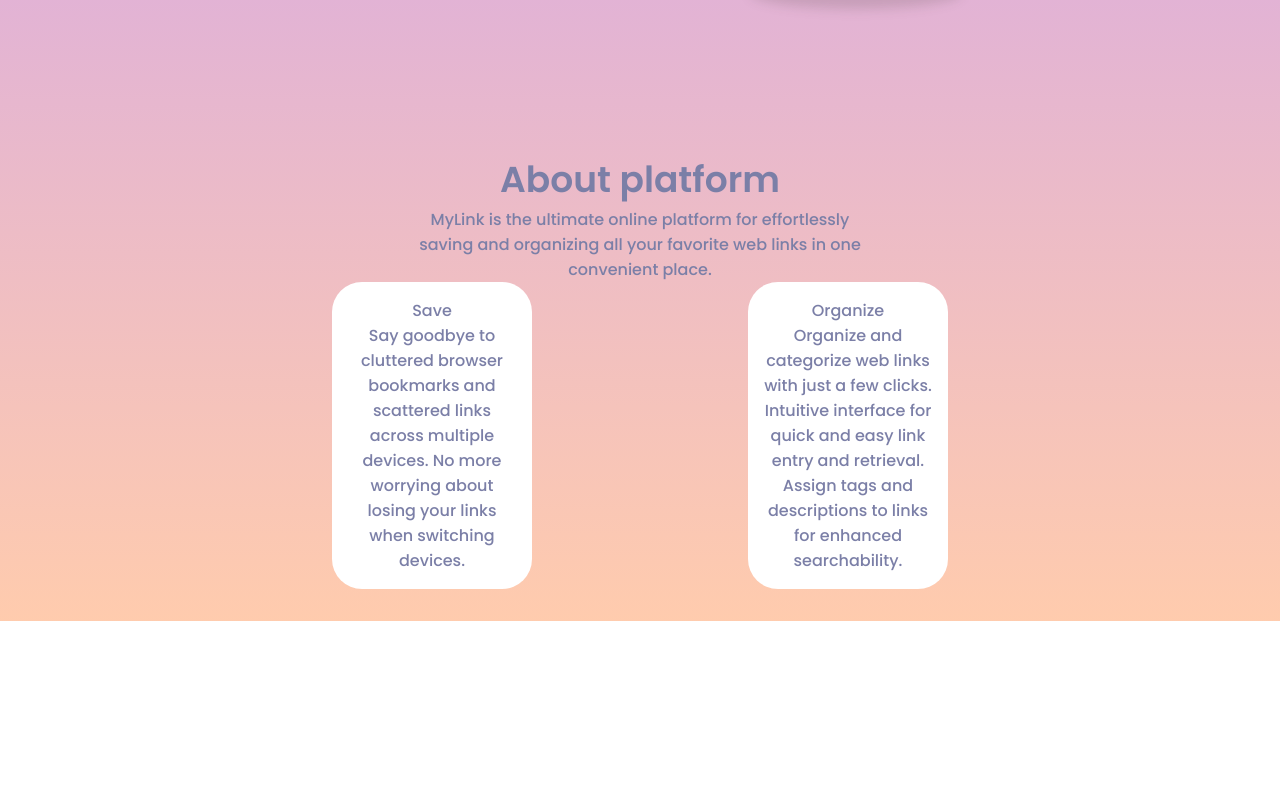
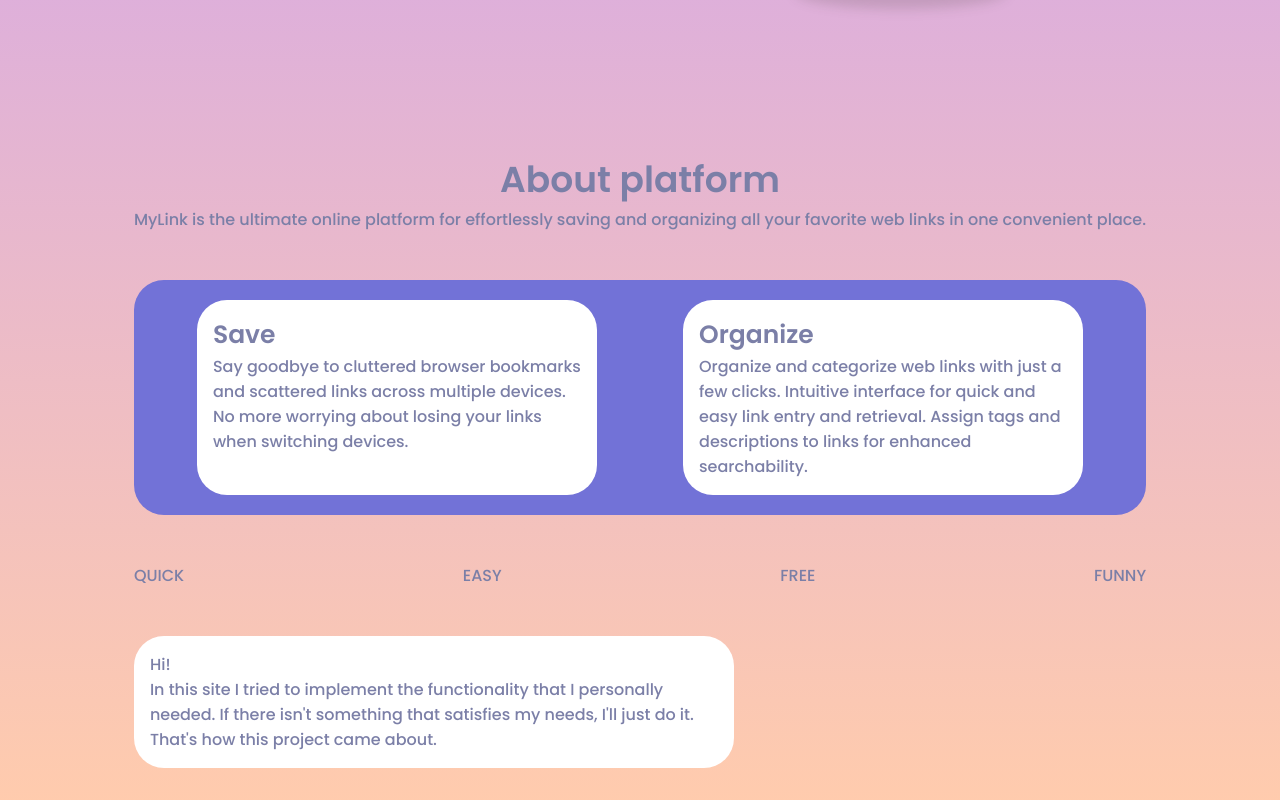
Before and after one commit to snorrien/my-links, a React (Create React App) app in the folder client/: page / in a window 1280 px wide. Shown: the part 664-1464 px from the top of the page. Before the commit the page ends 1285 px from the top, so only its background shows below. Built offline with nearby package versions, Linux system fonts and the light colour scheme.

Commit message:
feat: add animation of delete

```diff
--- a/client/src/App.css
+++ b/client/src/App.css
@@ -2,7 +2,7 @@
 
 :root {
   /*========== Colors ==========*/
-  --title-color: #fff;
+  --common-color: #fff;
   --text-color: hsl(235, 20%, 57%);
   --shape-gradient: linear-gradient(90deg,
                   hsl(300, 76%, 60%),
--- a/client/src/components/Links/LinksPage/LinksPage.css
+++ b/client/src/components/Links/LinksPage/LinksPage.css
@@ -30,10 +30,8 @@
   color: rgba(182, 176, 176, 1);
   margin: 0;
   border-radius: 10px;
-  width: 100%;
+  width:50%;
   display: flex;
-
-
 }
 
 .search {
@@ -42,7 +40,7 @@
   justify-content: space-between;
   text-align: center;
   width: 600px;
-  margin: 0 3rem;
+  margin: 10px 3rem;
 }
 
 .search__input {
@@ -73,8 +71,17 @@
   color: #ccc;
 }
 
-.MenuItem {
-  color: rgb(98, 22, 22);
+.sort{
+  outline: none;
+  width:150px;
+  height: 45px;
+  border-radius: 12px;
+  border: 1.5px solid lightgrey;
+  padding: 5px;
+}
+
+.add-link-button{
+  width:200px;
 }
 
 /*=============CARDS=============*/
@@ -84,3 +91,18 @@
   gap: 2rem;
   grid-template-columns: 1fr 1fr 1fr 1fr 1fr;
 }
+
+
+.deleteAnimation {
+  animation: compressionAnimation 0.5s ease-in-out;
+}
+
+@keyframes compressionAnimation {
+  0% {
+    transform: scale(1);
+  }
+
+  100% {
+    transform: scale(0.3);
+  }
+}
--- a/client/src/components/Links/LinksPage/LinksPage.tsx
+++ b/client/src/components/Links/LinksPage/LinksPage.tsx
@@ -1,6 +1,6 @@
 import "./LinksPage.css";
 import LinkItem from "../LinkItem/LinkItem";
-import { useState, useEffect, ChangeEvent } from 'react';
+import { useState, useEffect, ChangeEvent, useRef } from 'react';
 import { LinkModel } from '../../../Models/LinkModel';
 import { addLink } from '../../../Firebase/Link/addLink';
 import { getLinks } from '../../../Firebase/Link/getLinks';
@@ -17,6 +17,8 @@
     const [filteredCards, setFilteredCards] = useState<LinkModel[]>([]);
     const [search, setSearch] = useState<string>();
     const [sorting, setSorting] = useState<string>();
+    const [removedCardId, setRemovedCardId] = useState<string | null>(null);
+    const inputRef = useRef(null);
 
 
     useEffect(() => {
@@ -54,6 +56,10 @@
         setConfirmationDialog(false)
 
         if (result && selectedCard) {
+            setRemovedCardId(selectedCard.id);
+            setTimeout(() => {
+                setRemovedCardId(null);
+            }, 500);
             await deleteLink(selectedCard.id);
             await fetchCards();
         }
@@ -81,26 +87,29 @@
         setIsShowFolderList((prevIsShowFolderList) => !prevIsShowFolderList);
     }
 
+    function getCardClass(cardId:string): string | undefined {
+        return removedCardId===cardId ? 'deleteAnimation' : '';
+    }
+
     return (
         <div className='card__page'>
             <LinksFolders clickFolderList={clickFolderList} />
             <div className={`links__wrapper ${isShowFolderList ? 'show-list-folders' : 'hide-list-folders'}`}>
                 <div className="nav__search">
                     <div className="search">
-                        <label>Sort</label>
-                        <select onChange={onSortingChange}>
-                            <option value="byDate">By Date</option>
-                            <option value="byTitle">By Title</option>
+                        <select onChange={onSortingChange} className="sort">
+                            <option className='sort-item' value="byDate">By Date</option>
+                            <option className='sort-item' value="byTitle">By Title</option>
                         </select>
                         <input className="search__input" placeholder="Search..." type="text" name="text" onChange={filterBySearch} />
                     </div>
                 </div>
-                <button onClick={handleAddClick}>
+                <button onClick={handleAddClick} className="add-link-button">
                     + Add new link
                 </button>
                 <div className="cards-grid">
                     {filteredCards.map((card) => (
-                        <div key={card.id}>
+                        <div key={card.id} className={getCardClass(card.id)}>
                             <LinkItem card={card} editCard={handleEdit} deleteCard={handleDelete} />
                         </div>
                     ))}
--- a/client/src/components/MainPage/MainPage.css
+++ b/client/src/components/MainPage/MainPage.css
@@ -70,20 +70,21 @@
 
 .about {
     padding: 1rem 0 2rem;
+    width: 100%;
+
 }
 
 .about__container {
     text-align: center;
+    display: flex;
+    flex-direction: column;
+    gap: 3rem;
 }
 
 .about__name {
     display: flex;
     flex-direction: column;
     text-align: center;
-    max-width: 450px;
-    margin-left: auto;
-    margin-right: auto;
-
 }
 
 .about__title {
@@ -94,16 +95,38 @@
     display: grid;
     grid-template-columns: 1fr 1fr;
     justify-items: center;
+    background-color: rgb(114, 114, 215);
+    padding: 20px;
+    border-radius: 30px;
+    width: 100%;
 }
 
 .description-element {
     background-color: #fff;
     padding: 1rem;
     border-radius: 30px;
-    width: 200px;
+    width: 400px;
+    text-align: start;
+}
+
+.description-title {
+    font-size: 25px;
+    font-weight: 600;
 
 }
 
+.about__list {
+    display: flex;
+    justify-content: space-between;
+}
+
+.about__me{
+    background-color: #fff;
+    padding: 1rem;
+    border-radius: 30px;
+    width: 600px;
+    text-align: start;
+}
 
 /*=============== BREAKPOINTS ===============*/
 /* For small devices */
--- a/client/src/components/MainPage/MainPage.tsx
+++ b/client/src/components/MainPage/MainPage.tsx
@@ -42,6 +42,20 @@
                                 Assign tags and descriptions to links for enhanced searchability.</p>
                         </div>
                     </div>
+                    <div className="about__list">
+                        <div>QUICK</div>
+                        <div>EASY</div>
+                        <div>FREE</div>
+                        <div>FUNNY</div>
+                    </div>
+                    <div className="about__me">
+                        <p>Hi!</p>
+                        <p>In this site I tried to implement the functionality that I personally needed.
+                            If there isn't something that satisfies my needs, I'll just do it.
+                            That's how this project came about.</p>
+                        <img></img>
+
+                    </div>
                 </div>
             </section>
 
```
Also changed, not shown: client/src/components/Links/LinkItem/LinkItem.tsx (+8 -0 lines), client/src/components/Links/LinkItem/LinkItem.css (line endings or trailing spaces).
